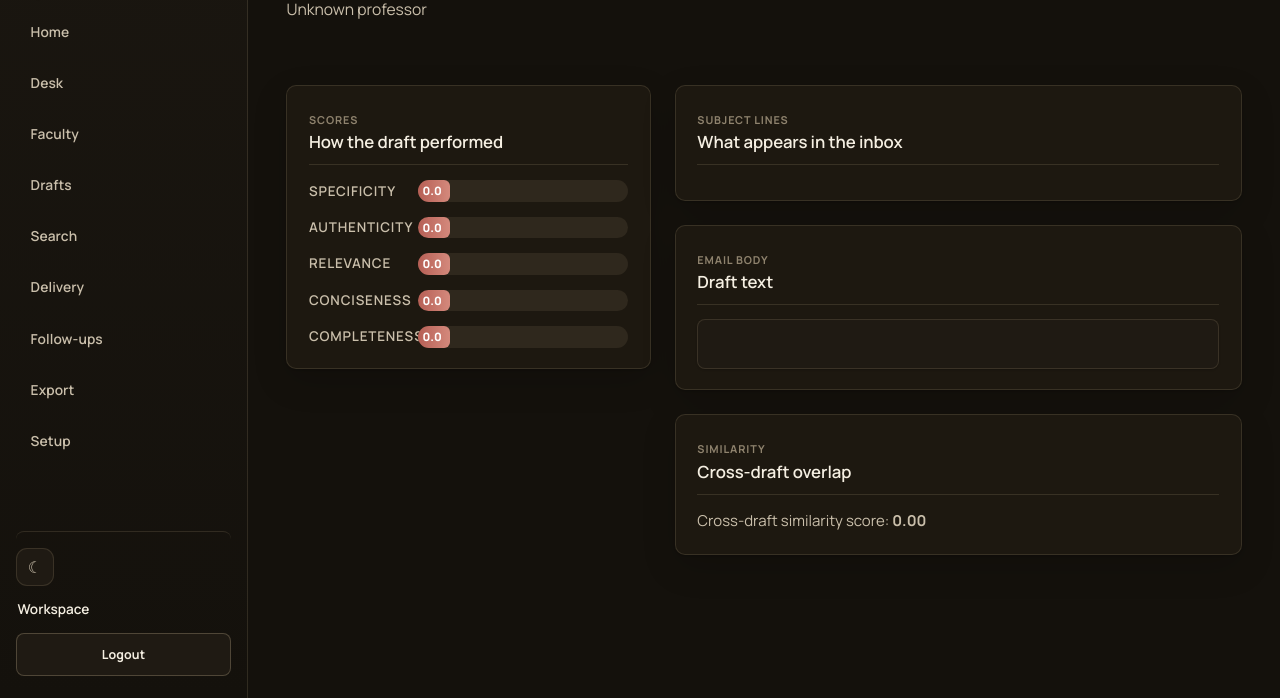
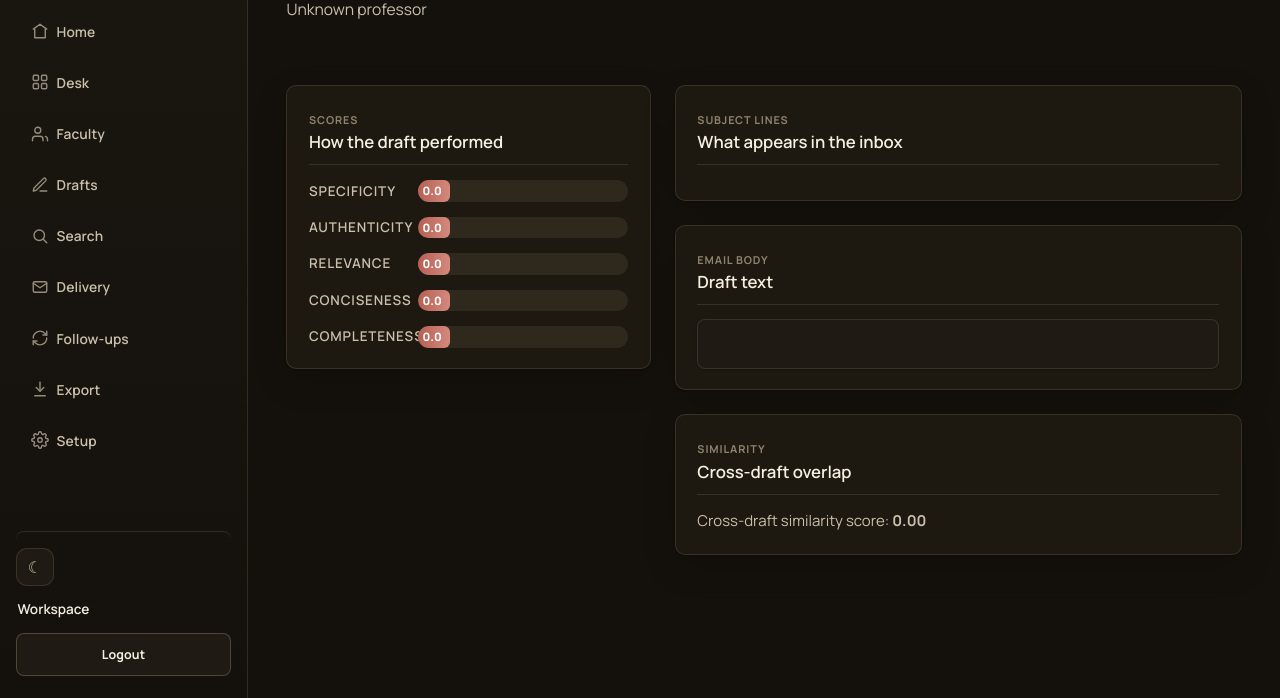
Before and after one commit to babybooghost/academic-outreach, a Python web app: template app/web/templates/draft_detail.html in a window 1280 px wide. Shown: the part 102-800 px from the top of the page. Run offline with Jinja, Linux system fonts and the light colour scheme; the template is opened without the code that fills it, so the values that code supplies are empty.

Commit message:
Richer SVG nav icons across app + admin sidebars (#21)
Replace the plain unicode nav symbols with a consistent set of crafted, stroke-
based SVG icons (home, grid, people, pen, search, envelope, refresh, download,
gear; grid/file/search for admin). They inherit the link color via currentColor,
so they go gold on the active item.

The app sidebar deliberately hid nav icons (text-only) — un-hid them so the new
icons actually show. Mobile compact nav still hides them to save space.

48 tests pass; verified the app sidebar renders the icons live.

Co-authored-by: Claude Opus 4.8 <noreply@anthropic.com>

```diff
--- a/app/web/static/revamp.css
+++ b/app/web/static/revamp.css
@@ -226,7 +226,9 @@ body.app-shell {
 
 .app-shell .logo-text span,
 .app-shell .nav-icon {
-    display: none;
+    display: inline-flex;
+    align-items: center;
+    justify-content: center;
 }
 
 .app-shell .nav-links {
@@ -3060,3 +3062,7 @@ body.ap-auth .flash-error {
     background: rgba(217,126,114,0.14); border: 1px solid rgba(217,126,114,0.34);
     color: #e8b9b0; border-radius: 10px;
 }
+
+/* Crafted SVG nav icons (app + admin) — inherit the link's color. */
+.nav-icon { display: inline-flex; align-items: center; justify-content: center; }
+.nav-icon svg { width: 18px; height: 18px; stroke: currentColor; fill: none; stroke-width: 1.85; stroke-linecap: round; stroke-linejoin: round; }
--- a/app/web/templates/admin.html
+++ b/app/web/templates/admin.html
@@ -18,9 +18,9 @@
                 <div class="logo-text">Admin<span>Hub</span></div>
             </a>
             <ul class="nav-links">
-                <li><a href="{{ url_for('admin_hub') }}" class="active"><span class="nav-icon">&#9879;</span> Overview</a></li>
-                <li><a href="{{ url_for('admin_activity') }}"><span class="nav-icon">&#128203;</span> Activity Log</a></li>
-                <li><a href="{{ url_for('admin_logs') }}"><span class="nav-icon">&#128269;</span> Request Logs</a></li>
+                <li><a href="{{ url_for('admin_hub') }}" class="active"><span class="nav-icon"><svg viewBox="0 0 24 24"><rect x="3" y="3" width="7" height="7" rx="1.5"/><rect x="14" y="3" width="7" height="7" rx="1.5"/><rect x="3" y="14" width="7" height="7" rx="1.5"/><rect x="14" y="14" width="7" height="7" rx="1.5"/></svg></span> Overview</a></li>
+                <li><a href="{{ url_for('admin_activity') }}"><span class="nav-icon"><svg viewBox="0 0 24 24"><path d="M14 2H6a2 2 0 0 0-2 2v16a2 2 0 0 0 2 2h12a2 2 0 0 0 2-2V8z"/><path d="M14 2v6h6"/><path d="M8 13h8"/><path d="M8 17h8"/></svg></span> Activity Log</a></li>
+                <li><a href="{{ url_for('admin_logs') }}"><span class="nav-icon"><svg viewBox="0 0 24 24"><circle cx="11" cy="11" r="7"/><path d="m21 21-4.3-4.3"/></svg></span> Request Logs</a></li>
             </ul>
             <div class="nav-user">
                 <span class="badge badge-admin">Admin</span>
--- a/app/web/templates/admin_activity.html
+++ b/app/web/templates/admin_activity.html
@@ -18,9 +18,9 @@
                 <div class="logo-text">Admin<span>Hub</span></div>
             </a>
             <ul class="nav-links">
-                <li><a href="{{ url_for('admin_hub') }}"><span class="nav-icon">&#9879;</span> Overview</a></li>
-                <li><a href="{{ url_for('admin_activity') }}" class="active"><span class="nav-icon">&#128203;</span> Activity Log</a></li>
-                <li><a href="{{ url_for('admin_logs') }}"><span class="nav-icon">&#128269;</span> Request Logs</a></li>
+                <li><a href="{{ url_for('admin_hub') }}"><span class="nav-icon"><svg viewBox="0 0 24 24"><rect x="3" y="3" width="7" height="7" rx="1.5"/><rect x="14" y="3" width="7" height="7" rx="1.5"/><rect x="3" y="14" width="7" height="7" rx="1.5"/><rect x="14" y="14" width="7" height="7" rx="1.5"/></svg></span> Overview</a></li>
+                <li><a href="{{ url_for('admin_activity') }}" class="active"><span class="nav-icon"><svg viewBox="0 0 24 24"><path d="M14 2H6a2 2 0 0 0-2 2v16a2 2 0 0 0 2 2h12a2 2 0 0 0 2-2V8z"/><path d="M14 2v6h6"/><path d="M8 13h8"/><path d="M8 17h8"/></svg></span> Activity Log</a></li>
+                <li><a href="{{ url_for('admin_logs') }}"><span class="nav-icon"><svg viewBox="0 0 24 24"><circle cx="11" cy="11" r="7"/><path d="m21 21-4.3-4.3"/></svg></span> Request Logs</a></li>
             </ul>
             <div class="nav-user">
                 <span class="badge badge-admin">Admin</span>
--- a/app/web/templates/admin_logs.html
+++ b/app/web/templates/admin_logs.html
@@ -18,9 +18,9 @@
                 <div class="logo-text">Admin<span>Hub</span></div>
             </a>
             <ul class="nav-links">
-                <li><a href="{{ url_for('admin_hub') }}"><span class="nav-icon">&#9879;</span> Overview</a></li>
-                <li><a href="{{ url_for('admin_activity') }}"><span class="nav-icon">&#128203;</span> Activity Log</a></li>
-                <li><a href="{{ url_for('admin_logs') }}" class="active"><span class="nav-icon">&#128269;</span> Request Logs</a></li>
+                <li><a href="{{ url_for('admin_hub') }}"><span class="nav-icon"><svg viewBox="0 0 24 24"><rect x="3" y="3" width="7" height="7" rx="1.5"/><rect x="14" y="3" width="7" height="7" rx="1.5"/><rect x="3" y="14" width="7" height="7" rx="1.5"/><rect x="14" y="14" width="7" height="7" rx="1.5"/></svg></span> Overview</a></li>
+                <li><a href="{{ url_for('admin_activity') }}"><span class="nav-icon"><svg viewBox="0 0 24 24"><path d="M14 2H6a2 2 0 0 0-2 2v16a2 2 0 0 0 2 2h12a2 2 0 0 0 2-2V8z"/><path d="M14 2v6h6"/><path d="M8 13h8"/><path d="M8 17h8"/></svg></span> Activity Log</a></li>
+                <li><a href="{{ url_for('admin_logs') }}" class="active"><span class="nav-icon"><svg viewBox="0 0 24 24"><circle cx="11" cy="11" r="7"/><path d="m21 21-4.3-4.3"/></svg></span> Request Logs</a></li>
             </ul>
             <div class="nav-user">
                 <span class="badge badge-admin">Admin</span>
--- a/app/web/templates/base.html
+++ b/app/web/templates/base.html
@@ -29,15 +29,15 @@
                 <div class="logo-text">Academic Outreach</div>
             </a>
             <ul class="nav-links">
-                <li><a href="{{ url_for('homepage') }}"><span class="nav-icon">&#8962;</span> Home</a></li>
-                <li><a href="{{ url_for('dashboard') }}" {% if request.endpoint == 'dashboard' %}class="active"{% endif %}><span class="nav-icon">&#9632;</span> Desk</a></li>
-                <li><a href="{{ url_for('professors_list') }}" {% if request.endpoint and 'professor' in request.endpoint %}class="active"{% endif %}><span class="nav-icon">&#10022;</span> Faculty</a></li>
-                <li><a href="{{ url_for('drafts_list') }}" {% if request.endpoint and 'draft' in request.endpoint %}class="active"{% endif %}><span class="nav-icon">&#9998;</span> Drafts</a></li>
-                <li><a href="{{ url_for('finder_page') }}" {% if request.endpoint and 'finder' in request.endpoint %}class="active"{% endif %}><span class="nav-icon">&#128269;</span> Search</a></li>
-                <li><a href="{{ url_for('send_page') }}" {% if request.endpoint and 'send' in request.endpoint %}class="active"{% endif %}><span class="nav-icon">&#9993;</span> Delivery</a></li>
-                <li><a href="{{ url_for('followups_page') }}" {% if request.endpoint and 'followup' in request.endpoint %}class="active"{% endif %}><span class="nav-icon">&#8635;</span> Follow-ups</a></li>
-                <li><a href="{{ url_for('export_page') }}" {% if request.endpoint and 'export' in request.endpoint %}class="active"{% endif %}><span class="nav-icon">&#8681;</span> Export</a></li>
-                <li><a href="{{ url_for('settings_page') }}" {% if request.endpoint == 'settings_page' %}class="active"{% endif %}><span class="nav-icon">&#9881;</span> Setup</a></li>
+                <li><a href="{{ url_for('homepage') }}"><span class="nav-icon"><svg viewBox="0 0 24 24"><path d="M3 9.5 12 3l9 6.5"/><path d="M5 9.5V21h14V9.5"/></svg></span> Home</a></li>
+                <li><a href="{{ url_for('dashboard') }}" {% if request.endpoint == 'dashboard' %}class="active"{% endif %}><span class="nav-icon"><svg viewBox="0 0 24 24"><rect x="3" y="3" width="7" height="7" rx="1.5"/><rect x="14" y="3" width="7" height="7" rx="1.5"/><rect x="3" y="14" width="7" height="7" rx="1.5"/><rect x="14" y="14" width="7" height="7" rx="1.5"/></svg></span> Desk</a></li>
+                <li><a href="{{ url_for('professors_list') }}" {% if request.endpoint and 'professor' in request.endpoint %}class="active"{% endif %}><span class="nav-icon"><svg viewBox="0 0 24 24"><path d="M16 21v-2a4 4 0 0 0-4-4H6a4 4 0 0 0-4 4v2"/><circle cx="9" cy="7" r="4"/><path d="M22 21v-2a4 4 0 0 0-3-3.87"/></svg></span> Faculty</a></li>
+                <li><a href="{{ url_for('drafts_list') }}" {% if request.endpoint and 'draft' in request.endpoint %}class="active"{% endif %}><span class="nav-icon"><svg viewBox="0 0 24 24"><path d="M12 20h9"/><path d="M16.5 3.5a2.12 2.12 0 0 1 3 3L7 19l-4 1 1-4Z"/></svg></span> Drafts</a></li>
+                <li><a href="{{ url_for('finder_page') }}" {% if request.endpoint and 'finder' in request.endpoint %}class="active"{% endif %}><span class="nav-icon"><svg viewBox="0 0 24 24"><circle cx="11" cy="11" r="7"/><path d="m21 21-4.3-4.3"/></svg></span> Search</a></li>
+                <li><a href="{{ url_for('send_page') }}" {% if request.endpoint and 'send' in request.endpoint %}class="active"{% endif %}><span class="nav-icon"><svg viewBox="0 0 24 24"><rect x="3" y="5" width="18" height="14" rx="2"/><path d="m3 7 9 6 9-6"/></svg></span> Delivery</a></li>
+                <li><a href="{{ url_for('followups_page') }}" {% if request.endpoint and 'followup' in request.endpoint %}class="active"{% endif %}><span class="nav-icon"><svg viewBox="0 0 24 24"><path d="M3 12a9 9 0 0 1 15-6.7L21 8"/><path d="M21 3v5h-5"/><path d="M21 12a9 9 0 0 1-15 6.7L3 16"/><path d="M3 21v-5h5"/></svg></span> Follow-ups</a></li>
+                <li><a href="{{ url_for('export_page') }}" {% if request.endpoint and 'export' in request.endpoint %}class="active"{% endif %}><span class="nav-icon"><svg viewBox="0 0 24 24"><path d="M12 3v12"/><path d="m7 10 5 5 5-5"/><path d="M5 21h14"/></svg></span> Export</a></li>
+                <li><a href="{{ url_for('settings_page') }}" {% if request.endpoint == 'settings_page' %}class="active"{% endif %}><span class="nav-icon"><svg viewBox="0 0 24 24"><circle cx="12" cy="12" r="3"/><path d="M19.4 15a1.65 1.65 0 0 0 .33 1.82l.06.06a2 2 0 1 1-2.83 2.83l-.06-.06a1.65 1.65 0 0 0-1.82-.33 1.65 1.65 0 0 0-1 1.51V21a2 2 0 0 1-4 0v-.09A1.65 1.65 0 0 0 9 19.4a1.65 1.65 0 0 0-1.82.33l-.06.06a2 2 0 1 1-2.83-2.83l.06-.06a1.65 1.65 0 0 0 .33-1.82 1.65 1.65 0 0 0-1.51-1H3a2 2 0 0 1 0-4h.09A1.65 1.65 0 0 0 4.6 9a1.65 1.65 0 0 0-.33-1.82l-.06-.06a2 2 0 1 1 2.83-2.83l.06.06a1.65 1.65 0 0 0 1.82.33H9a1.65 1.65 0 0 0 1-1.51V3a2 2 0 0 1 4 0v.09a1.65 1.65 0 0 0 1 1.51 1.65 1.65 0 0 0 1.82-.33l.06-.06a2 2 0 1 1 2.83 2.83l-.06.06a1.65 1.65 0 0 0-.33 1.82V9a1.65 1.65 0 0 0 1.51 1H21a2 2 0 0 1 0 4h-.09a1.65 1.65 0 0 0-1.51 1z"/></svg></span> Setup</a></li>
             </ul>
             <div class="nav-user">
                 <button type="button" class="theme-toggle" onclick="cycleTheme()" title="Toggle theme" aria-label="Toggle theme">
```
